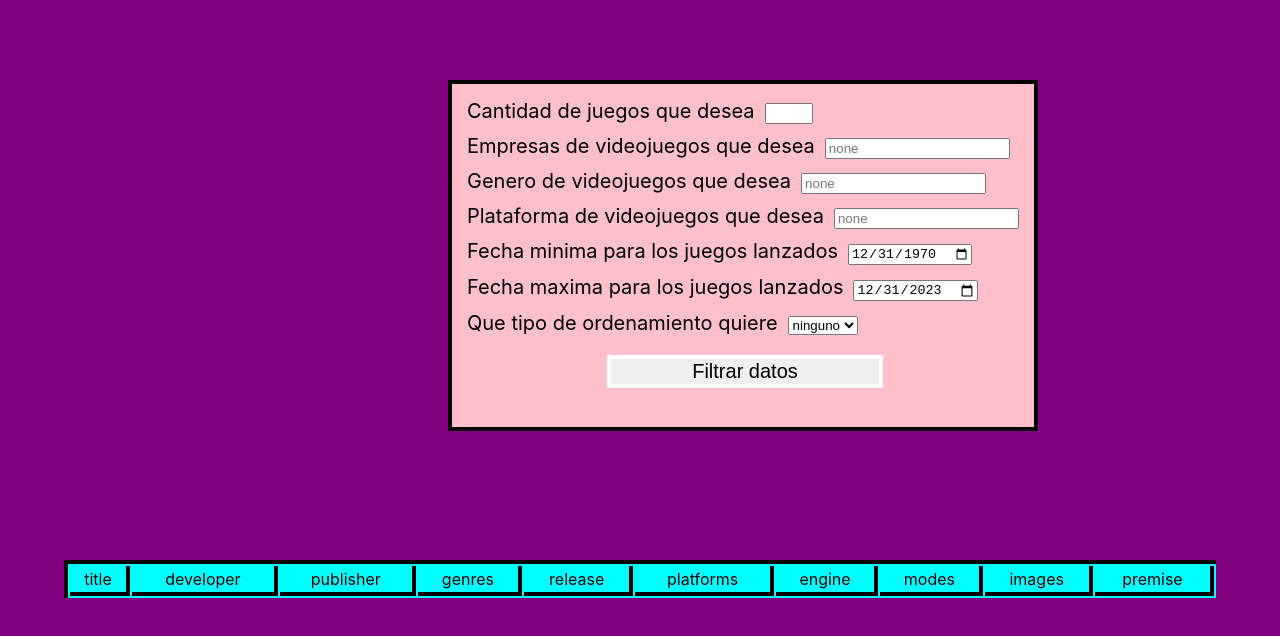
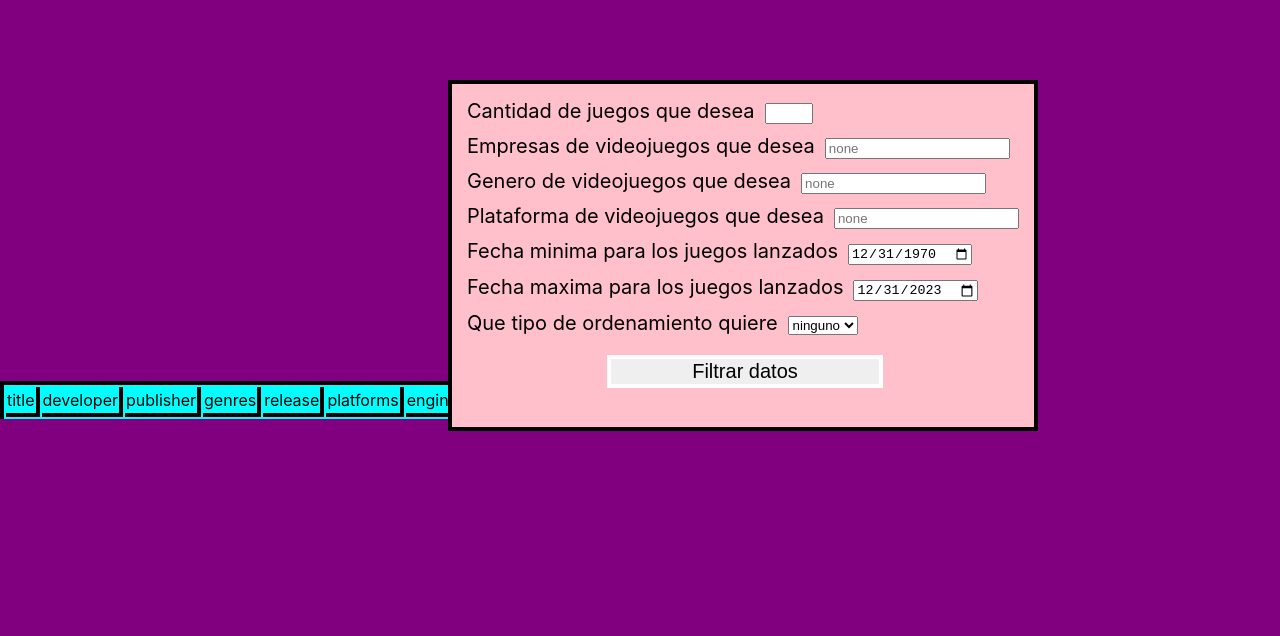
Before and after one commit to Lovecraft255/App-client-game, a React (Vite) app in the folder App_Client_games/: page / in a window 1280 px wide. Shown: the top 636 px of the page. Built offline with nearby package versions, Linux system fonts and the light colour scheme.

Commit message:
Style editado

```diff
--- a/App_Client_games/src/components/Juego.jsx
+++ b/App_Client_games/src/components/Juego.jsx
@@ -11,7 +11,7 @@ const juego = ({ game }) => {
         }
     }
 
-    return <tr style={{ border: '4px solid black', width:'90%', marginLeft:'auto', marginRight:'auto' }}>
+    return <tr style={{ border: '4px solid black', width:'90%', margin:'0 auto' }}>
         <td style={{ width: '180px', fontSize: '15px', borderRight: "4px solid black", borderBottom: "4px solid black", textAlign: 'center' }}>{game.title}</td>
         <td style={{ width: '180px', fontSize: '15px', borderRight: "4px solid black", borderBottom: "4px solid black", textAlign: 'center' }}>{game.developer}</td>
         <td style={{ width: '180px', fontSize: '15px', borderRight: "4px solid black", borderBottom: "4px solid black", textAlign: 'center' }}>{game.publisher}</td>
--- a/App_Client_games/src/components/ListGames.jsx
+++ b/App_Client_games/src/components/ListGames.jsx
@@ -4,7 +4,7 @@ const ListGames = ({ juegos }) => {
     //const juego = juegos.map(game =>  console.log(game))
     return (
 
-        juegos ? (<table style={{color:'#000000', backgroundColor:'#00FFFF', position: 'absolute', left:'5%',top:'70%',  borderTop: '4px solid black', borderLeft: '4px black solid', width:'90%', marginLeft:'auto', marginRight:'auto'}}>
+        juegos ? (<table style={{color:'#000000', backgroundColor:'#00FFFF',  borderTop: '4px solid black', borderLeft: '4px black solid', width:'90%', margin:'0 auto'}}>
             <tbody  >
                 <tr >
                     <td style={{borderRight: "4px solid black", borderBottom: "4px solid black", textAlign: 'center' }}>title</td>
```
